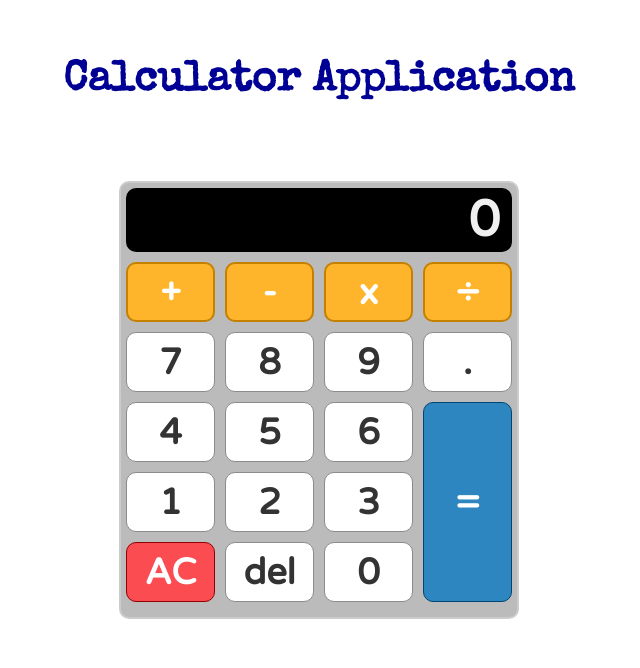
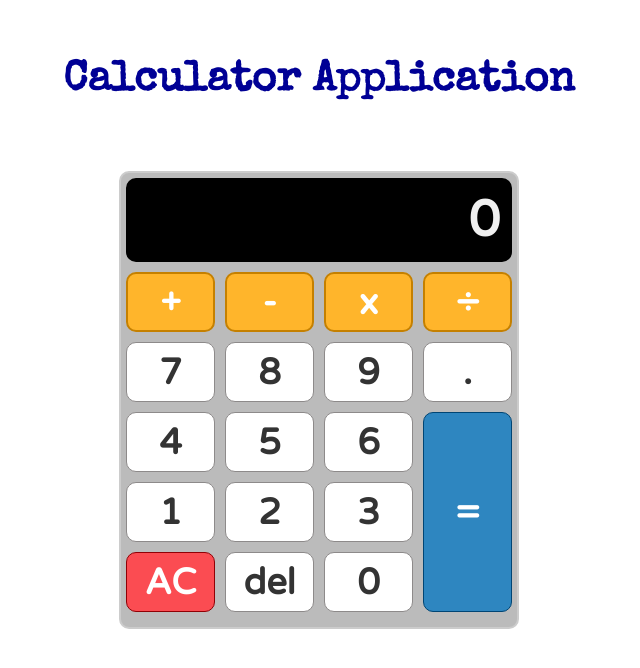
Before and after one commit to StevieV1903/calculator_app, a React (Create React App) app: page / in a window 1280 px wide. Shown: the top 668 px of the page, without its empty margins (321-961 px from the left). Built offline with nearby package versions, Linux system fonts and the light colour scheme.

Commit message:
increased padding on screen

```diff
--- a/src/components/CalculatorScreen.css
+++ b/src/components/CalculatorScreen.css
@@ -11,7 +11,7 @@
 	border-radius: 10px;
 	background-color: black;
 	color: #f0f0f0;
-	padding: 0 10px;
+	padding: 10px 10px;
 }
 
 .calculator-screen-numbers {
```
